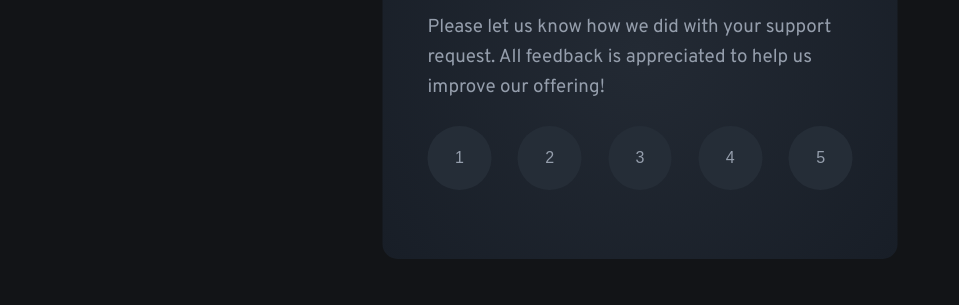
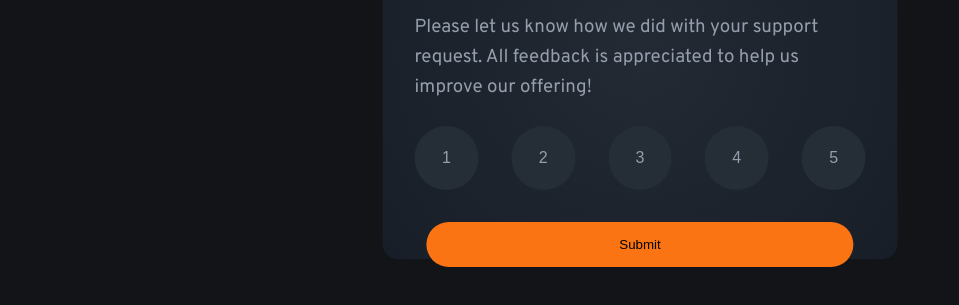
Before and after one commit to delroscol98/Interactive-Rating-Component, a plain HTML site: page index.html in a window 1280 px wide. Shown: the part 349-654 px from the top of the page, without its empty margins (0-959 px from the left). Drawn offline with Linux system fonts and the light colour scheme.

Commit message:
HTML and CSS files modified

```diff
--- a/index.css
+++ b/index.css
@@ -97,6 +97,18 @@ main {
   font-size: 1.4rem;
 }
 
+.submit {
+  border: none;
+  background: var(--primary);
+  width: 74.4vw;
+  height: 4.5rem;
+  position: relative;
+  left: 50%;
+  transform: translateX(-50%);
+  border-radius: 2.25rem;
+  margin-top: 2.4rem;
+}
+
 @media screen and (min-width: 426px) {
   main {
     width: 40.234vw;
@@ -125,11 +137,12 @@ main {
     width: 33.203vw;
     font-size: 1.465vw;
     line-height: 1.6;
-    margin-top: 1.5rem;
+    margin: 1.5rem 3.2rem 0 3.2rem;
   }
 
   .rating ul {
-    width: 33.203vw;
+    width: auto;
+    margin: 2.4rem 3.2rem 0 3.2rem;
   }
 
   .rating ul li {
@@ -140,4 +153,9 @@ main {
   .rating ul li button {
     font-size: 1.6rem;
   }
+
+  .submit {
+    width: 33.301vw;
+    margin-top: 3.2rem;
+  }
 }
--- a/index.html
+++ b/index.html
@@ -38,6 +38,7 @@
             <li><button type="button">4</button></li>
             <li><button type="button">5</button></li>
           </ul>
+          <button class="submit" type="submit">Submit</button>
         </form>
       </section>
     </main>
```
